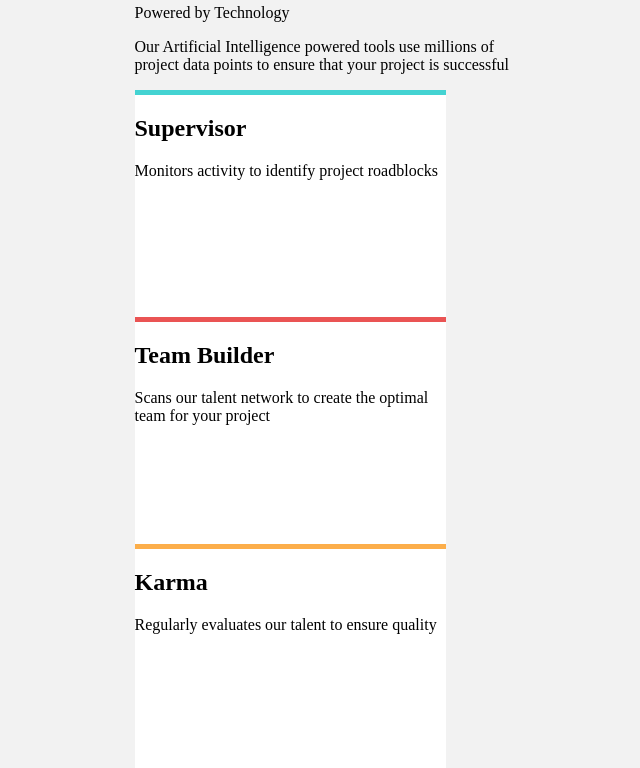
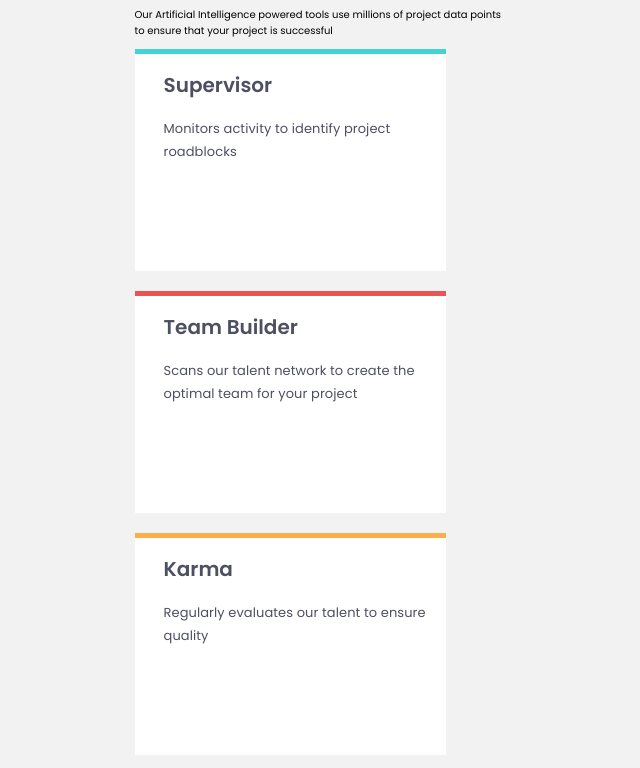
Before and after one commit to SvendBendt/frontendmentor-four-card-feature-section, a plain HTML site: page index.html in a window 1280 px wide. Shown: the part 76-844 px from the top of the page, without its empty margins (318-958 px from the left). Drawn offline with Linux system fonts and the light colour scheme.

Commit message:
Add layout to cards

```diff
--- a/index.html
+++ b/index.html
@@ -6,7 +6,8 @@
   <meta name="viewport" content="width=device-width, initial-scale=1.0"> <!-- displays site properly based on user's device -->
   <link rel="stylesheet" href="master.css">
   <link rel="icon" type="image/png" sizes="32x32" href="./images/favicon-32x32.png">
-
+  <link rel="preconnect" href="https://fonts.gstatic.com">
+  <link href="https://fonts.googleapis.com/css2?family=Poppins:wght@200;400;600&display=swap" rel="stylesheet">
   <title>Frontend Mentor | Four card feature section</title>
 
 </head>
--- a/master.css
+++ b/master.css
@@ -1,5 +1,11 @@
 html {
-  /* font-size: 62.5%; */
+  font-size: 62.5%;
+  font-family: 'Poppins', sans-serif;
+  box-sizing: border-box;
+}
+
+*, *:before, *:after {
+  box-sizing: inherit;
 }
 
 body {
@@ -20,14 +26,25 @@ body {
   justify-content: center;
 }
 
-.cardtainer h2 {}
+.cardtainer h2 {
+  color: #4D4F62;
+  font-size: 2.0rem;
+  font-weight:600;
+}
 
-.cardtainer p {}
+.cardtainer p {
+  color: #4D4F62;
+  font-size:1.3rem;
+  line-height:2.3rem;
+  letter-spacing: 0.09px;
+}
 
 .card {
   background-color: #FFFFFF;
   height:222px;
   width:311px;
+  margin-bottom:20px;
+  padding-left: 29px;
 }
 
 .card:nth-child(1){
```
